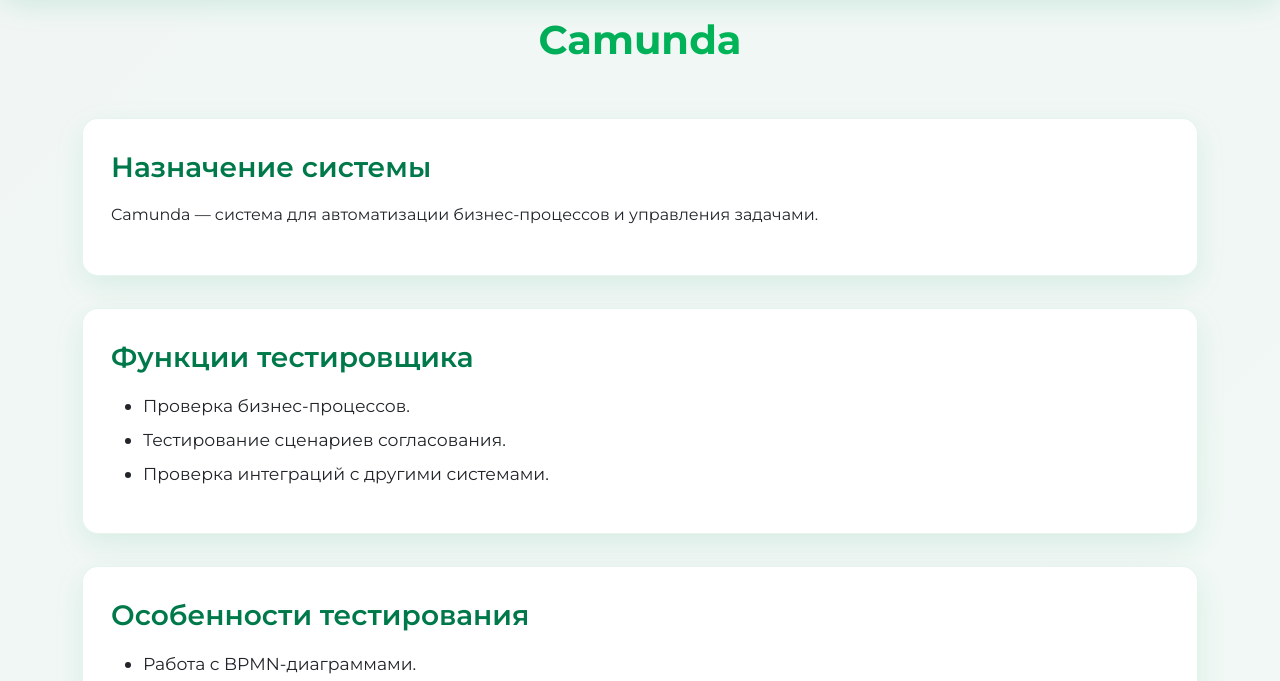
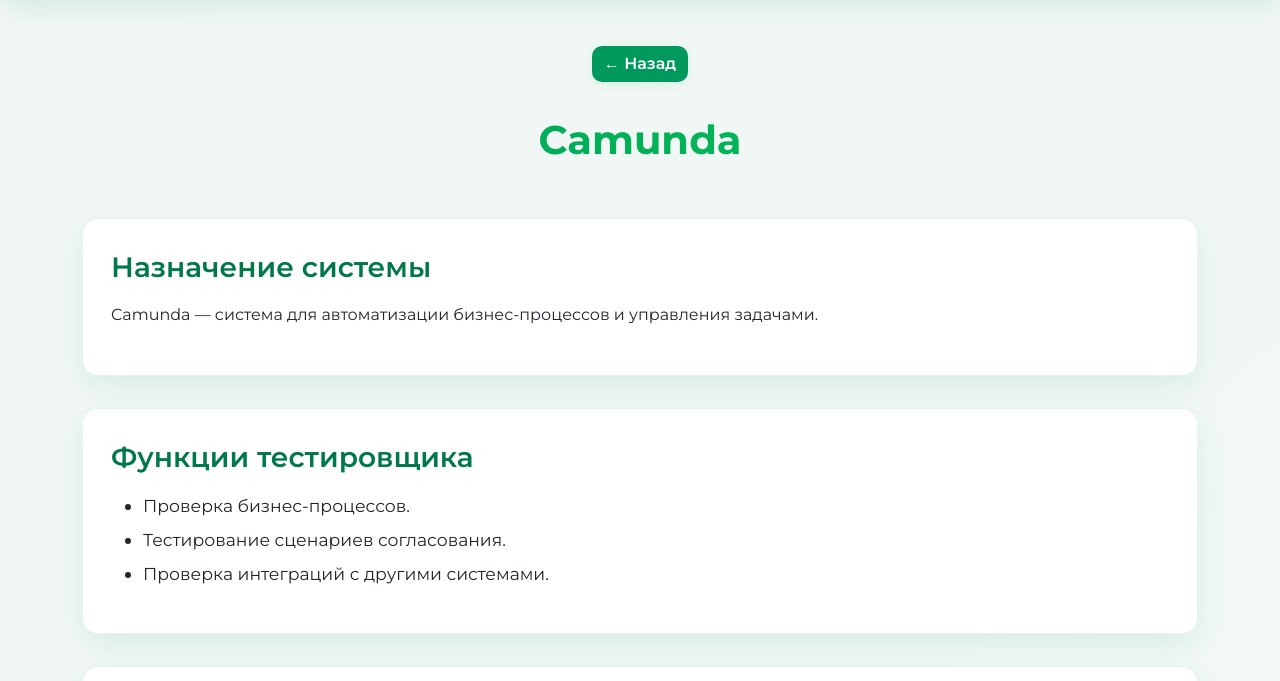
Before and after one commit to Alibii/Learning-test, a plain HTML site: page Обучение по системам/camunda.html in a window 1280 px wide. Shown: the part 74-755 px from the top of the page. Drawn offline with nearby package versions, Linux system fonts and the light colour scheme.

Commit message:
Add files via upload
Кнопка по переходу в назад, а так же не большой паддинг для главного текста страниц.

```diff
--- a/Обучение по системам/camunda.html
+++ b/Обучение по системам/camunda.html
@@ -26,7 +26,11 @@
     @keyframes fadeInDropdown { from { opacity: 0; transform: translateY(16px); } to { opacity: 1; transform: translateY(0); } }
     .dropdown-menu .dropdown-item { color: var(--freedom-green) !important; background: #fff !important; border-radius: 8px; margin: 2px 0; font-size: 1.08rem; font-weight: 600; padding: 0.6rem 1.2rem; transition: background 0.2s, color 0.2s; }
     .dropdown-menu .dropdown-item:hover, .dropdown-menu .dropdown-item:focus { background: var(--freedom-green-light) !important; color: var(--freedom-green-dark) !important; }
-    .page-title { font-size: 2.5rem; font-weight: 700; margin-bottom: 1.5rem; background: var(--gradient-green); -webkit-background-clip: text; -webkit-text-fill-color: transparent; animation: fadeInUp 1s both; }
+    .page-title {
+      font-size: 2.5rem; font-weight: 700; margin-bottom: 1.5rem; margin-top: 18px;
+      background: var(--gradient-green); -webkit-background-clip: text; -webkit-text-fill-color: transparent;
+      animation: fadeInUp 1s both;
+    }
     .section-card { background: white; border-radius: 16px; padding: 32px 28px; margin-bottom: 32px; box-shadow: 0 10px 30px rgba(0, 153, 93, 0.1); transition: all 0.4s cubic-bezier(0.4, 0, 0.2, 1); border: 1px solid rgba(0, 153, 93, 0.1); position: relative; overflow: hidden; animation: fadeInUp 1s both; }
     .section-card:hover { transform: translateY(-8px) scale(1.01); box-shadow: 0 15px 40px rgba(0, 153, 93, 0.18); }
     .section-card h3 { color: var(--freedom-green-dark); font-weight: 600; margin-bottom: 18px; }
@@ -88,8 +92,11 @@
       </div>
     </div>
   </nav>
-  <section class="hero-section" style="padding: 90px 0 30px; text-align: center;">
+  <section class="hero-section" style="padding: 120px 0 30px; text-align: center;">
     <div class="container">
+      <a href="javascript:history.back()" class="btn btn-success mb-3 animate__animated animate__fadeInLeft" style="background: var(--freedom-green); border: none; font-weight: 600; border-radius: 10px; box-shadow: 0 2px 12px rgba(0,153,93,0.10); transition: background 0.2s, box-shadow 0.2s;">
+        ← Назад
+      </a>
       <h1 class="page-title animate__animated animate__fadeInDown">Camunda</h1>
     </div>
   </section>
```
Also changed, not shown: Обучение по системам/colvir.html (+9 -2 lines), Обучение по системам/confluence.html (+9 -2 lines), Обучение по системам/contacts.html (+9 -2 lines), Обучение по системам/csc.html (+9 -2 lines), Обучение по системам/faq.html (+10 -3 lines), Обучение по системам/freedom-front.html (+9 -2 lines), Обучение по системам/graylog.html (+9 -2 lines), Обучение по системам/jira.html (+9 -2 lines), Обучение по системам/keepass.html (+9 -2 lines), Обучение по системам/plsql.html (+9 -2 lines), Обучение по системам/swagger.html (+9 -2 lines), Обучение по системам/utbp.html (+5 -2 lines), Обучение по системам/winmerge.html (+9 -2 lines).
